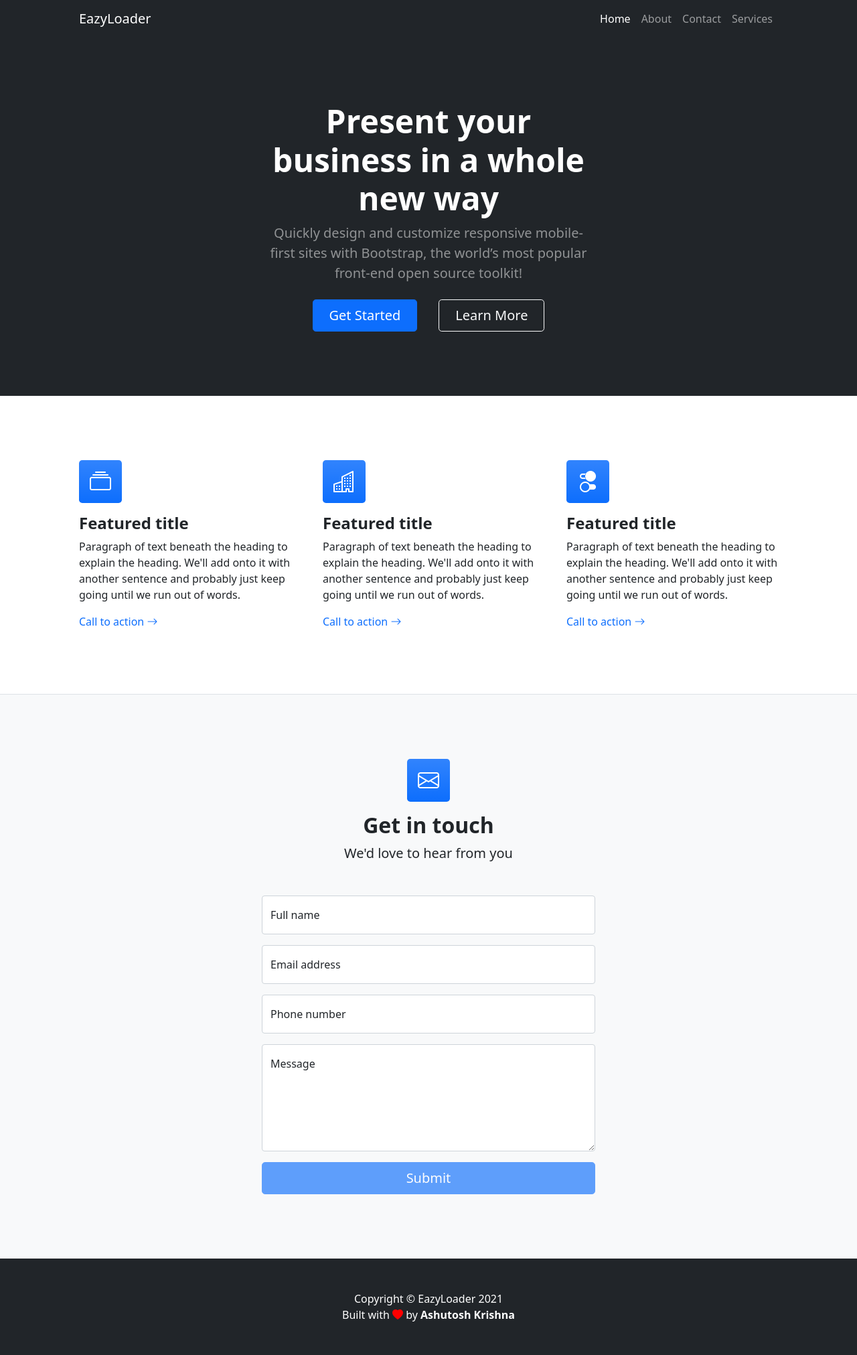
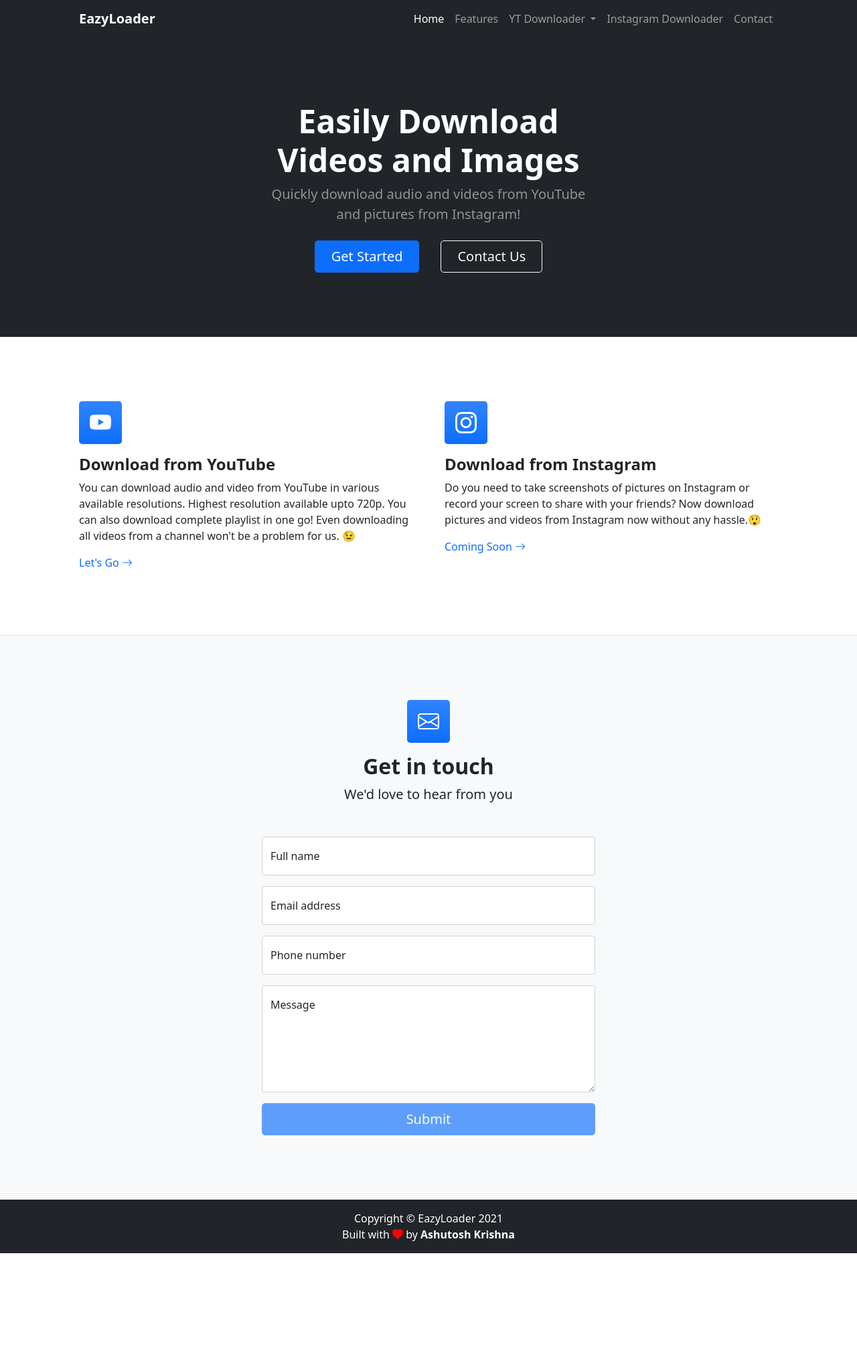
Before and after one commit to ashutoshkrris/EazyLoader, a Flask app: page / in a window 1280 px wide. Shown: the whole page at 67% size. After the commit the page ends 1871 px from the top, so only its background shows below. Run offline with Flask 2, Linux system fonts and the light colour scheme; some libraries are stand-ins or nearby versions.

Commit message:
Add Single Video Downloader

```diff
--- a/core/routes.py
+++ b/core/routes.py
@@ -1,7 +1,73 @@
 from core import app
-from flask import render_template, send_file
+from flask import render_template, send_file, request, session, flash, url_for, redirect
+from pytube import YouTube
+import pytube.exceptions as exceptions
+from io import BytesIO
+
+
+def convert_to_duration(seconds):
+    seconds = seconds % (24 * 3600)
+    hour = seconds // 3600
+    seconds %= 3600
+    minutes = seconds // 60
+    seconds %= 60
+
+    if hour > 0:
+        return "%d:%02d:%02d" % (hour, minutes, seconds)
+    else:
+        return "%02d:%02d" % (minutes, seconds)
+
+
+def convert_to_views(views):
+    str_views = len(str(views))
+    if str_views <= 3:
+        return views
+    elif str_views <= 6:
+        return f"{round(views/1000,1)}K"
+    elif str_views <= 9:
+        return f"{round(views/1000000, 1)}M"
+    else:
+        return f"{round(views/1000000000,1)}B"
 
 
 @app.get('/')
 def index():
     return render_template('index.html')
+
+
+@app.route('/yt-downloader/video', methods=['GET', 'POST'])
+def yt_video_downloader():
+    if request.method == 'POST':
+        session['video_link'] = request.form.get('video-url')
+        try:
+            url = YouTube(session['video_link'])
+            url.check_availability()
+            duration = convert_to_duration(url.length)
+            publish_date = url.publish_date.strftime("%b %d, %Y")
+            return render_template('youtube/single/download.html', url=url, duration=duration, publish_date=publish_date, views=convert_to_views(url.views))
+        except exceptions.MembersOnly:
+            flash('Join this channel to get access to members-only content like this video, and other exclusive perks.')
+            return redirect(url_for('yt_video_downloader'))
+        except exceptions.RecordingUnavailable:
+            flash('The video recording is not available!')
+            return redirect(url_for('yt_video_downloader'))
+        except exceptions.VideoPrivate:
+            flash(
+                'This is a private video. Please sign in to verify that you may see it.')
+            return redirect(url_for('yt_video_downloader'))
+        except Exception:
+            flash('Unable to fetch the video from YouTube')
+            return redirect(url_for('yt_video_downloader'))
+
+    return render_template('youtube/single/video.html')
+
+
+@app.post('/yt-downloader/video/download')
+def download_video():
+    buffer = BytesIO()
+    url = YouTube(session['video_link'])
+    itag = request.form.get("itag")
+    video = url.streams.get_by_itag(itag)
+    video.stream_to_buffer(buffer)
+    buffer.seek(0)
+    return send_file(buffer, as_attachment=True, download_name=f"{url.title}.mp4", mimetype="video/mp4")
--- /dev/null
+++ b/core/static/css/custom.css
@@ -0,0 +1,18 @@
+.download-container {
+  margin-top: 50px;
+  margin-bottom: 50px;
+}
+
+.vertical-center {
+  min-height: 100%; /* Fallback for browsers do NOT support vh unit */
+  min-height: 70vh; /* These two lines are counted as one :-)       */
+
+  display: flex;
+  align-items: center;
+}
+
+@media (min-width: 768px) {
+  .download-container {
+    width: 60%;
+  }
+}
--- a/core/templates/base.html
+++ b/core/templates/base.html
@@ -25,12 +25,23 @@
       href="{{url_for('static', filename='css/styles.css')}}"
       rel="stylesheet"
     />
+    <!-- Custom CSS -->
+    <link
+      href="{{url_for('static', filename='css/custom.css')}}"
+      rel="stylesheet"
+    />
+    <!-- Simple Notify -->
+    <!-- CSS -->
+    <link rel="stylesheet" href="https://cdn.jsdelivr.net/npm/simple-notify@0.5.4/dist/simple-notify.min.css" />
+
+    <!-- JS -->
+    <script src="https://cdn.jsdelivr.net/npm/simple-notify@0.5.4/dist/simple-notify.min.js"></script>
   </head>
   <body>
     <!-- Responsive navbar-->
-    <nav class="navbar navbar-expand-lg navbar-dark bg-dark">
+    <nav class="navbar navbar-expand-lg navbar-dark bg-dark sticky-top">
       <div class="container px-5">
-        <a class="navbar-brand" href="#!">EazyLoader</a>
+        <a class="navbar-brand" href="{{url_for('index')}}"><strong>EazyLoader</strong></a>
         <button
           class="navbar-toggler"
           type="button"
@@ -45,20 +56,29 @@
         <div class="collapse navbar-collapse" id="navbarSupportedContent">
           <ul class="navbar-nav ms-auto mb-2 mb-lg-0">
             <li class="nav-item">
-              <a class="nav-link active" aria-current="page" href="#!">Home</a>
+              <a class="nav-link active" aria-current="page" href="{{url_for('index')}}">Home</a>
             </li>
-            <li class="nav-item"><a class="nav-link" href="#!">About</a></li>
-            <li class="nav-item"><a class="nav-link" href="#!">Contact</a></li>
-            <li class="nav-item"><a class="nav-link" href="#!">Services</a></li>
+            <li class="nav-item"><a class="nav-link" href="{{url_for('index')}}#features">Features</a></li>
+            <li class="nav-item dropdown">
+              <a class="nav-link dropdown-toggle" href="#" id="navbarDropdown" role="button" data-bs-toggle="dropdown" aria-expanded="false">
+                YT Downloader
+              </a>
+              <ul class="dropdown-menu" aria-labelledby="navbarDropdown">
+                <li><a class="dropdown-item" href="{{url_for('yt_video_downloader')}}">Download Video</a></li>
+                <li><a class="dropdown-item" href="#">Download Playlist</a></li>
+                <li><a class="dropdown-item" href="#">Download Channel</a></li>
+              </ul>
+            </li>
+            <li class="nav-item"><a class="nav-link" href="#!">Instagram Downloader</a></li>
+            <li class="nav-item"><a class="nav-link" href="{{url_for('index')}}#contact">Contact</a></li>
           </ul>
         </div>
       </div>
     </nav>
-
     {% block content %} {% endblock content %}
 
     <!-- Footer-->
-    <footer class="py-5 bg-dark">
+    <footer class="py-3 bg-dark" id="footer">
       <div class="container px-5">
         <p class="m-0 text-center text-white">
           Copyright &copy; EazyLoader 2021<script>new Date().getFullYear()>2021&&document.write("-"+new Date().getFullYear());</script> <br>
@@ -70,5 +90,15 @@
     <script src="https://cdn.jsdelivr.net/npm/bootstrap@5.1.1/dist/js/bootstrap.bundle.min.js"></script>
     <!-- Core theme JS-->
     <script src="{{url_for('static', filename='js/scripts.js')}}"></script>
+    <script src="{{url_for('static', filename='js/main.js')}}"></script>
+    {% if not request.path == '/' %}
+    <script>
+      document.getElementById('footer').classList.add('fixed-bottom')
+    </script>
+    {% else %}
+    <script>
+      document.getElementById('footer').classList.remove('fixed-bottom')
+    </script>
+    {% endif %}
   </body>
 </html>
--- a/core/templates/index.html
+++ b/core/templates/index.html
@@ -1,6 +1,5 @@
-{% extends "base.html" %} {% block title %}Home{% endblock title %}
-
-{% block content %}
+{% extends "base.html" %} {% block title %}Home{% endblock title %} {% block
+content %}
 
 <!-- Header-->
 <header class="bg-dark py-5">
@@ -9,18 +8,18 @@
       <div class="col-lg-6">
         <div class="text-center my-5">
           <h1 class="display-5 fw-bolder text-white mb-2">
-            Present your business in a whole new way
+            Easily Download Videos and Images
           </h1>
           <p class="lead text-white-50 mb-4">
-            Quickly design and customize responsive mobile-first sites with
-            Bootstrap, the world’s most popular front-end open source toolkit!
+            Quickly download audio and videos from YouTube and pictures from
+            Instagram!
           </p>
           <div class="d-grid gap-3 d-sm-flex justify-content-sm-center">
             <a class="btn btn-primary btn-lg px-4 me-sm-3" href="#features"
               >Get Started</a
             >
-            <a class="btn btn-outline-light btn-lg px-4" href="#!"
-              >Learn More</a
+            <a class="btn btn-outline-light btn-lg px-4" href="#contact"
+              >Contact Us</a
             >
           </div>
         </div>
@@ -33,48 +32,29 @@
 <section class="py-5 border-bottom" id="features">
   <div class="container px-5 my-5">
     <div class="row gx-5">
-      <div class="col-lg-4 mb-5 mb-lg-0">
+      <div class="col-lg-6 mb-5 mb-lg-0">
         <div class="feature bg-primary bg-gradient text-white rounded-3 mb-3">
-          <i class="bi bi-collection"></i>
+          <i class="bi bi-youtube"></i>
         </div>
-        <h2 class="h4 fw-bolder">Featured title</h2>
+        <h2 class="h4 fw-bolder">Download from YouTube</h2>
         <p>
-          Paragraph of text beneath the heading to explain the heading. We'll
-          add onto it with another sentence and probably just keep going until
-          we run out of words.
+          You can download audio and video from YouTube in various available resolutions. Highest resolution available upto 720p. You can also download complete playlist in one go! Even downloading all videos from a channel won't be a problem for us. 😉
         </p>
-        <a class="text-decoration-none" href="#!">
-          Call to action
+        <a class="text-decoration-none" href="{{url_for('yt_video_downloader')}}">
+          Let's Go
           <i class="bi bi-arrow-right"></i>
         </a>
       </div>
-      <div class="col-lg-4 mb-5 mb-lg-0">
+      <div class="col-lg-6 mb-5 mb-lg-0">
         <div class="feature bg-primary bg-gradient text-white rounded-3 mb-3">
-          <i class="bi bi-building"></i>
+          <i class="bi bi-instagram"></i>
         </div>
-        <h2 class="h4 fw-bolder">Featured title</h2>
+        <h2 class="h4 fw-bolder">Download from Instagram</h2>
         <p>
-          Paragraph of text beneath the heading to explain the heading. We'll
-          add onto it with another sentence and probably just keep going until
-          we run out of words.
+          Do you need to take screenshots of pictures on Instagram or record your screen to share with your friends? Now download pictures and videos from Instagram now without any hassle.😲
         </p>
         <a class="text-decoration-none" href="#!">
-          Call to action
-          <i class="bi bi-arrow-right"></i>
-        </a>
-      </div>
-      <div class="col-lg-4">
-        <div class="feature bg-primary bg-gradient text-white rounded-3 mb-3">
-          <i class="bi bi-toggles2"></i>
-        </div>
-        <h2 class="h4 fw-bolder">Featured title</h2>
-        <p>
-          Paragraph of text beneath the heading to explain the heading. We'll
-          add onto it with another sentence and probably just keep going until
-          we run out of words.
-        </p>
-        <a class="text-decoration-none" href="#!">
-          Call to action
+          Coming Soon
           <i class="bi bi-arrow-right"></i>
         </a>
       </div>
@@ -83,7 +63,7 @@
 </section>
 
 <!-- Contact section-->
-<section class="bg-light py-5">
+<section class="bg-light py-5" id="contact">
   <div class="container px-5 my-5 px-5">
     <div class="text-center mb-5">
       <div class="feature bg-primary bg-gradient text-white rounded-3 mb-3">
@@ -94,13 +74,6 @@
     </div>
     <div class="row gx-5 justify-content-center">
       <div class="col-lg-6">
-        <!-- * * * * * * * * * * * * * * *-->
-        <!-- * * SB Forms Contact Form * *-->
-        <!-- * * * * * * * * * * * * * * *-->
-        <!-- This form is pre-integrated with SB Forms.-->
-        <!-- To make this form functional, sign up at-->
-        <!-- https://startbootstrap.com/solution/contact-forms-->
-        <!-- to get an API token!-->
         <form id="contactForm" data-sb-form-api-token="API_TOKEN">
           <!-- Name input-->
           <div class="form-floating mb-3">
```
Also changed, not shown: core/templates/youtube/channel.html (added, +46 -0 lines), core/templates/youtube/playlist.html (added, +46 -0 lines), core/templates/youtube/single/download.html (added, +61 -0 lines), core/templates/youtube/single/video.html (added, +61 -0 lines), core/static/js/main.js (added), 2 other files.
